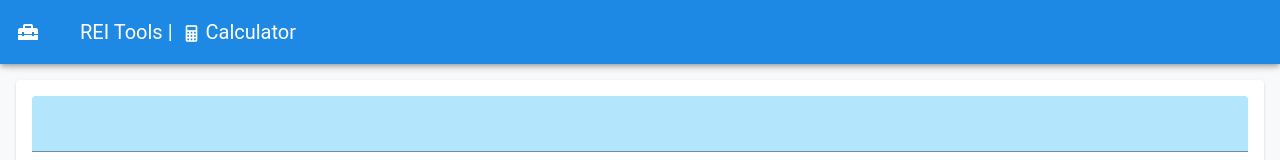
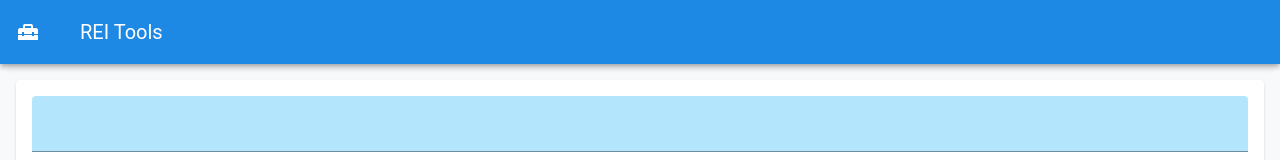
Before and after one commit to cyberdime-dev/rei-toolkit, a Vue app: page /calculator/standard in a window 1280 px wide. Shown: the top 160 px of the page. Built offline with nearby package versions, Linux system fonts and the light colour scheme.

Commit message:
Integrate rollup-plugin-visualizer for bundle analysis, update route paths for calculators, and enhance Vuetify icon imports. Implement dynamic imports for calculator components to improve code splitting and performance.

```diff
--- a/package.json
+++ b/package.json
@@ -10,7 +10,8 @@
     "lint": "eslint . --ext .vue,.js,.jsx,.cjs,.mjs --fix",
     "format": "prettier --write src/",
     "lint:check": "eslint . --ext .vue,.js,.jsx,.cjs,.mjs",
-    "format:check": "prettier --check src/"
+    "format:check": "prettier --check src/",
+    "analyze": "npm run build && echo 'Bundle analysis available at dist/stats.html'"
   },
   "dependencies": {
     "@mdi/font": "^7.4.47",
@@ -27,6 +28,7 @@
     "eslint": "^9.35.0",
     "eslint-plugin-vue": "^10.4.0",
     "prettier": "^3.6.2",
+    "rollup-plugin-visualizer": "^6.0.3",
     "sass": "^1.89.0",
     "sass-loader": "^16.0.5",
     "vite": "^6.3.5"
--- a/src/App.vue
+++ b/src/App.vue
@@ -49,19 +49,19 @@ onUnmounted(() => {
 // Dynamic page title based on route
 const route = useRoute()
 const routeTitles = {
-  '/calculator/standard': 'Calculator',
-  '/calculator/mortgage': 'Mortgage',
-  '/calculator/fix-flip': 'Fix & Flip',
-  '/calculator/buy-hold': 'Buy & Hold',
-  '/calculator/brrr': 'BRRR',
-  '/calculator/wholesale': 'Wholesale',
-  '/calculator/noi': 'Net Operating Income',
-  '/calculator/cash-on-cash': 'Cash-on-Cash',
-  '/calculator/cashflow': 'Cashflow',
-  '/calculator/cap-rate': 'Cap Rate',
+  '/mdi-calculator/standard': 'Calculator',
+  '/mdi-calculator/mortgage': 'Mortgage',
+  '/mdi-calculator/fix-flip': 'Fix & Flip',
+  '/mdi-calculator/buy-hold': 'Buy & Hold',
+  '/mdi-calculator/brrr': 'BRRR',
+  '/mdi-calculator/wholesale': 'Wholesale',
+  '/mdi-calculator/noi': 'Net Operating Income',
+  '/mdi-calculator/cash-on-cash': 'Cash-on-Cash',
+  '/mdi-calculator/cashflow': 'Cashflow',
+  '/mdi-calculator/cap-rate': 'Cap Rate',
 }
 
-const isCalculatorRoute = computed(() => route.path.startsWith('/calculator')) // Check if current route for icon
+const isCalculatorRoute = computed(() => route.path.startsWith('/mdi-calculator')) // Check if current route for icon
 const pageTitle = computed(() => routeTitles[route.path] || '') // Compute page title based on current route
 </script>
 
@@ -108,7 +108,7 @@ const pageTitle = computed(() => routeTitles[route.path] || '') // Compute page
     >
       <v-list v-model="expandedGroups" dense nav>
         <!-- Tools Group -->
-        <v-list-group value="calculator" prepend-icon="mdi-calculator">
+        <v-list-group value="mdi-calculator" prepend-icon="mdi-mdi-calculator">
           <template #activator>
             <v-list-item-title>
               <v-icon class="mx-1" size="20">mdi-hammer-wrench</v-icon>
--- a/src/components/Calculators/Index.vue
+++ b/src/components/Calculators/Index.vue
@@ -1,5 +1,5 @@
 <script setup>
-import '@mdi/font/css/materialdesignicons.css'
+// Icons are now tree-shaken and imported via Vuetify configuration
 </script>
 
 <template>
--- a/src/views/Home.vue
+++ b/src/views/Home.vue
@@ -1,3 +1,3 @@
 <script setup>
-import '@mdi/font/css/materialdesignicons.css'
+// Icons are now tree-shaken and imported via Vuetify configuration
 </script>
--- a/vite.config.js
+++ b/vite.config.js
@@ -1,12 +1,39 @@
 import { defineConfig } from 'vite'
 import vue from '@vitejs/plugin-vue'
 import { fileURLToPath, URL } from 'node:url'
+import { visualizer } from 'rollup-plugin-visualizer'
 
 export default defineConfig({
-  plugins: [vue()],
+  plugins: [
+    vue(),
+    visualizer({
+      filename: 'dist/stats.html',
+      open: true,
+      gzipSize: true,
+      brotliSize: true,
+    }),
+  ],
   resolve: {
     alias: {
       '@': fileURLToPath(new URL('./src', import.meta.url)),
     },
   },
+  build: {
+    rollupOptions: {
+      output: {
+        manualChunks: {
+          // Vue ecosystem
+          'vue-vendor': ['vue', 'vue-router'],
+
+          // Vuetify and UI components
+          'vuetify-vendor': ['vuetify'],
+
+          // Chart.js and related
+          'chart-vendor': ['chart.js', 'vue-chartjs'],
+        },
+      },
+    },
+    // Set chunk size warning limit to 500kb (default) since we've optimized chunks
+    chunkSizeWarningLimit: 500,
+  },
 })
```
Also changed, not shown: src/router/index.js (+13 -11 lines), 1 other file (tests, documents, lock files or other folders).
